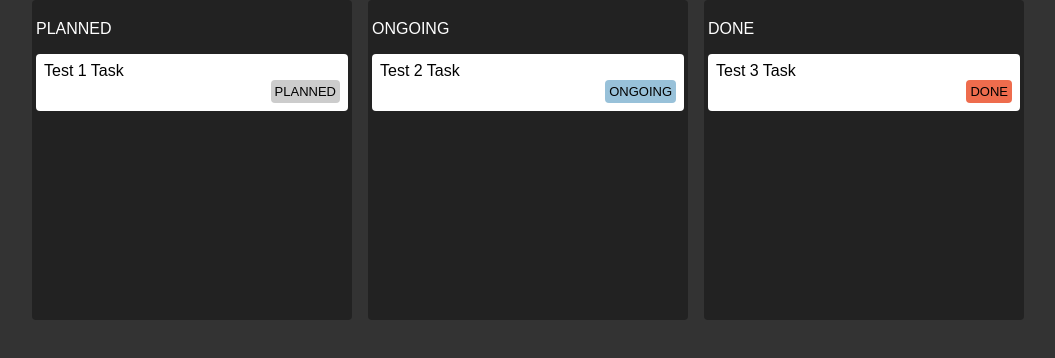
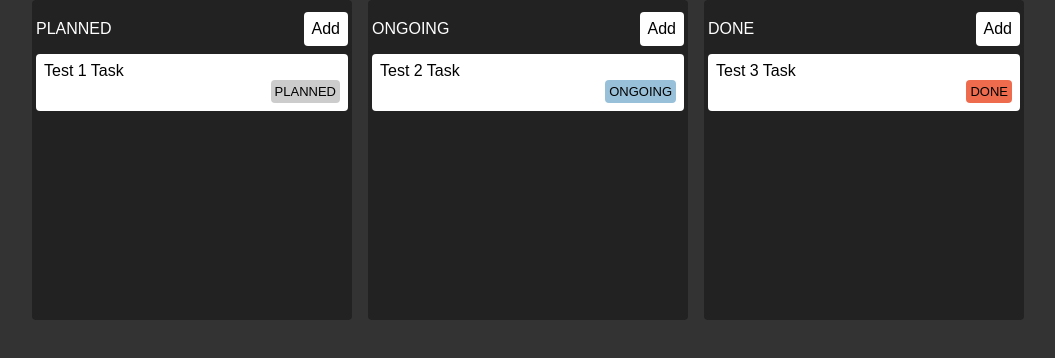
Before and after one commit to kemaltf/zustand-example, a React (Vite) app: page / in a window 1280 px wide. Shown: the top 358 px of the page, without its empty margins (112-1167 px from the left). Built offline with nearby package versions, Linux system fonts and the light colour scheme.

Commit message:
adding tasks function in zustand

```diff
--- a/src/components/Column.css
+++ b/src/components/Column.css
@@ -8,3 +8,23 @@
   border-radius: 4px;
   padding: 0.25rem;
 }
+
+.titleWrapper {
+  display: flex;
+  justify-content: space-between;
+  align-items: center;
+}
+
+.titleWrapper button {
+  all: unset;
+  color: black;
+  background: white;
+  padding: 0.5rem;
+  border-radius: 4px;
+  height: fit-content;
+  cursor: pointer;
+}
+
+.titleWrapper button:hover {
+  background: var(--COLOR-GRAY-LIGHT);
+}
--- a/src/components/Column.jsx
+++ b/src/components/Column.jsx
@@ -37,10 +37,20 @@
   // remember only run filter map or whatever inside of a selector if you use either shalow or your own comparison function, if you don't do that maybe just stick to usememo.
 
   const tasks = useStore((store) => store.tasks.filter((task) => task.state === state));
-
+  const addTask = useStore((store) => store.addTask);
+  console.log(addTask);
   return (
     <div className="column">
-      <p>{state}</p>
+      <div className="titleWrapper">
+        <p>{state}</p>
+        <button
+          onClick={() => {
+            addTask('sabfgiosa' + state, state);
+          }}
+        >
+          Add
+        </button>
+      </div>
       {tasks.map((task) => (
         <Task title={task.title} key={task.title}></Task>
       ))}
--- a/src/components/Task.css
+++ b/src/components/Task.css
@@ -7,6 +7,7 @@
   display: flex;
   flex-direction: column;
   justify-content: space-between;
+  margin-bottom: 0.5rem;
 }
 
 .bottomWrapper {
--- a/src/store.js
+++ b/src/store.js
@@ -10,6 +10,10 @@
     { title: 'Test 2 Task', state: 'ONGOING' },
     { title: 'Test 3 Task', state: 'DONE' },
   ],
+  addTask: (title, state) =>
+    set((store) => ({
+      tasks: [...store.tasks, { title, state }],
+    })),
 });
 
 // ask to chat gpt when we export this it will be like what?
```
